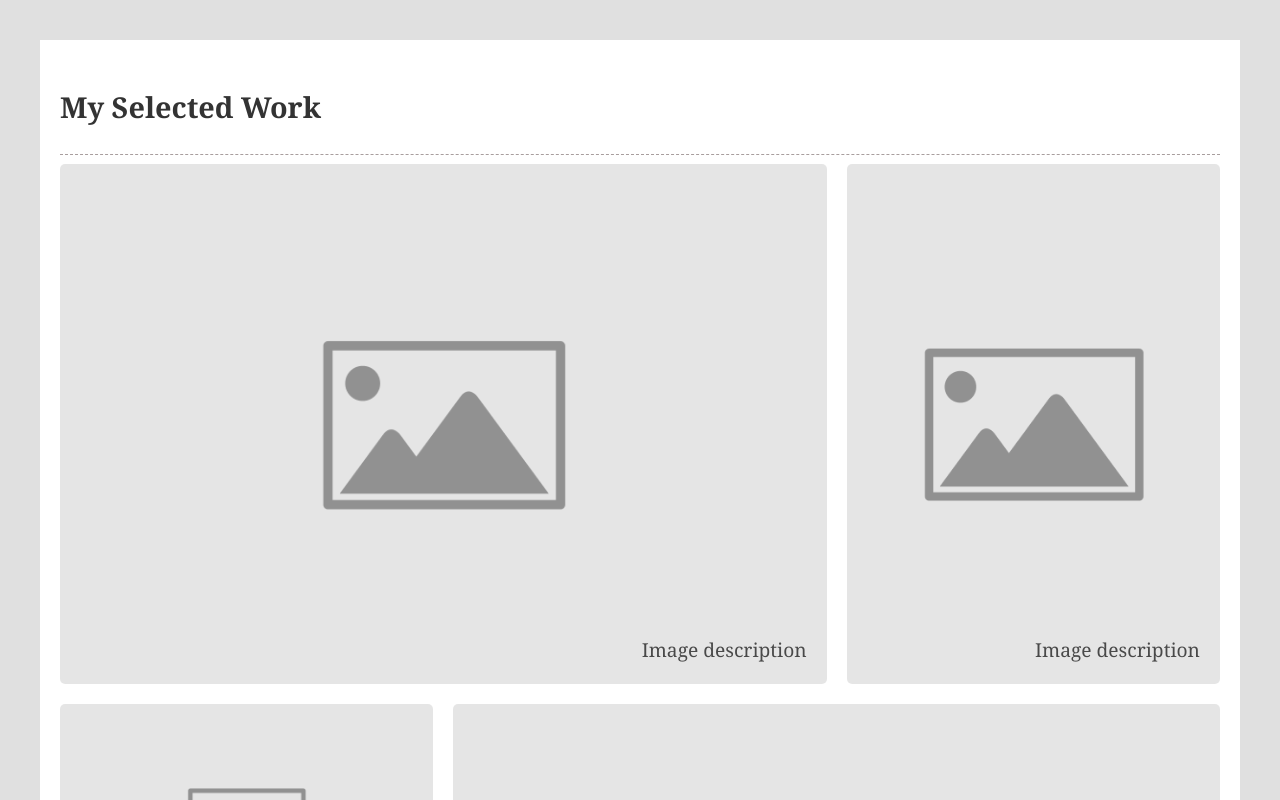
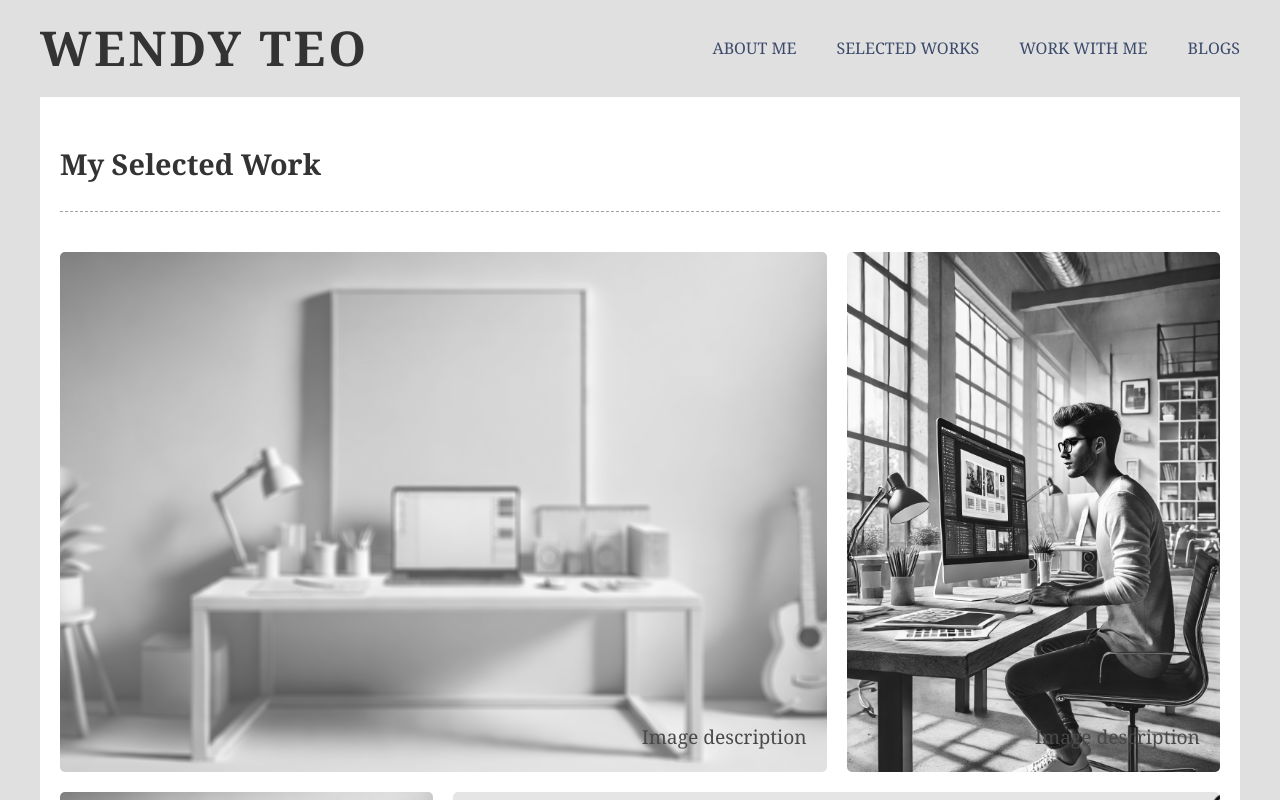
Before and after one commit to wteo/resumeWebsite2, a React (Create React App) app in the folder my-react-app/: page / in a window 1280 px wide. Shown: the top 800 px of the page. Built offline with nearby package versions, Linux system fonts and the light colour scheme; a web font is replaced by a local one.

Commit message:
Created portfolio components

```diff
--- a/my-react-app/src/App.js
+++ b/my-react-app/src/App.js
@@ -1,6 +1,9 @@
+import { useState } from 'react';
+
 import Files from './components/Files';
 import Resume from './components/Resume';
 import About from './components/About';
+import Header from './components/Header';
 import Footer from './components/Footer';
 import HeroBanner from './components/HeroBanner';
 import Experience from './components/Experience';
@@ -9,21 +12,28 @@ import Projects from './components/Projects';
 
 import './App.scss';
 
+import placeholder from './assets/placeholder.webp'
+import ContentWrapper from './ui/ContentWrapper';
+
 function App() {
+
+  const [menuOpen, setMenuOpen] = useState(false);
+
+  const toggleMenu = () => setMenuOpen(!menuOpen);
 
   return (
     <div className="App">
-      <header className="header__menu">
-      </header>
-
-      { /*
+      <Header />
+      {
+        /*
         <Files />
         <Resume />
         <HeroBanner />
         <About />
         <Experience />
         <Skills />
-            */ }
+       */
+      }
       <Projects />
       <Footer />
     </div>
--- a/my-react-app/src/components/Footer.scss
+++ b/my-react-app/src/components/Footer.scss
@@ -4,7 +4,7 @@
     text-align: left;
     font-size: 1.2rem;
     line-height: 1.6;
-    padding: 40px;
+    padding: 50px;
     background-color: $primary-bg-color;
 
     &__content {
@@ -15,8 +15,11 @@
             list-style: none;
             padding-inline-start: 0;
         }
-
-        @media (max-width: 768px) {
-        }
     }
 }
+
+@media only screen and (max-width: 650px) {
+    .footer {
+        padding: 50px 20px;
+    }
+}
--- /dev/null
+++ b/my-react-app/src/components/Header.js
@@ -0,0 +1,50 @@
+import React from 'react';
+
+import ContentWrapper from '../ui/ContentWrapper';
+
+import './Header.scss';
+
+function Header() {
+    const [menuOpen, setMenuOpen] = React.useState(false);
+
+    const toggleMenu = () => {
+        setMenuOpen(!menuOpen);
+    };
+
+    return (
+        <>
+            <header className="header">
+                <ContentWrapper>
+                    <div className="header__container">
+                        <h1 className="header__title">Wendy Teo</h1>
+                        <ul className="header__menu-list">
+                            <li className="header__menu-item">About Me</li>
+                            <li className="header__menu-item">Selected Works</li>
+                            <li className="header__menu-item">Work with Me</li>
+                            <li className="header__menu-item">Blogs</li>
+                        </ul>
+                    </div>
+                    <div className="header__mobile-bar"></div>
+                    {menuOpen ? (
+                        <span className="header__hamburger" onClick={toggleMenu}>&times;</span>
+                    ) : (
+                        <span className="header__hamburger" onClick={toggleMenu}>&#9776;</span>
+                    )}
+                </ContentWrapper>
+                {
+                    menuOpen && (
+                        <div className="header__mobile-menu">
+                            <ul className="header__mobile-menu-list">
+                                <li className="header__mobile-menu-item">About Me</li>
+                                <li className="header__mobile-menu-item">Selected Works</li>
+                                <li className="header__mobile-menu-item">Work with Me</li>
+                                <li className="header__mobile-menu-item">Read my Blogs</li>
+                            </ul>
+                        </div>
+                    )}
+            </header>
+        </>
+    );
+}
+
+export default Header;
--- /dev/null
+++ b/my-react-app/src/components/Header.scss
@@ -0,0 +1,151 @@
+@import '../sass/variables';
+
+.header {
+    padding: 10px 40px;
+
+    &__container {
+        display: flex;
+        justify-content: space-between;
+        align-items: center;
+        text-align: left;
+        text-transform: uppercase;
+    }
+
+    &__title {
+        font-weight: 900;
+        font-size: 3rem;
+        line-height: 1.6;
+        font-family: 'Georgia', 'Times New Roman';
+        letter-spacing: 3px;
+        text-transform: uppercase;
+        margin: 0;
+    }
+
+    &__menu-list {
+        display: flex;
+        list-style: none;
+        margin: 0;
+        padding: 0;
+    }
+
+    &__menu-item {
+        margin-left: 40px;
+        font-size: 1rem;
+        font-weight: 500;
+        text-decoration: none;
+        cursor: pointer;
+
+        &:hover {
+            color: $cta-color;
+        }
+    }
+
+    &__mobile-bar {
+        display: none;
+        z-index: 9000;
+        position: fixed;
+        left: 0;
+        top: 0;
+        right: 0;
+        height: 97px;
+        backdrop-filter: blur(5px);
+        background-color: $header-bar-color;
+    }
+
+    &__hamburger {
+        display: none;
+        position: fixed;
+        top: 10px;
+        right: 15px;
+        font-size: 3rem;
+        z-index: 15000;
+        padding: 7.5px 20px;
+
+        &:hover {
+            cursor: pointer;
+        }
+    }
+
+
+    &__mobile-menu {
+        display: none;
+        position: fixed;
+        top: 0;
+        bottom: 0;
+        right: 0;
+        left: 50%;
+        background-color: $alternate-bg-color;
+        margin: 0;
+        z-index: 10000;
+        text-align: left;
+        font-size: 1.5rem;
+    }
+
+    &__mobile-menu-list {
+        margin-top: 15vh;
+    }
+
+    &__mobile-menu-item {
+        padding-top: 30px;
+        list-style: none;
+
+        &:hover {
+            cursor: pointer;
+            color: $cta-color;
+        }
+    }
+
+}
+
+
+@media only screen and (max-width: 1000px) {
+
+    .header {
+
+        margin-top: 77px;
+
+        &__title {
+            position: fixed;
+            z-index: 10000;
+            top: 10px;
+        }
+
+        &__menu-list {
+            display: none;
+        }
+
+        &__mobile-bar, &__hamburger {
+            display: block;
+        }
+
+        &__mobile-menu {
+            display: block;
+        }
+    }
+
+}
+
+@media only screen and (max-width: 650px) {
+    .header {
+        padding: 0px 20px 10px;
+        margin-top: 70px;
+
+        &__title {
+            font-size: 2.0rem;
+            top: 15px;
+        }
+
+        &__mobile-bar  {
+            height: 80px;
+        }
+
+        &__hamburger {
+            top: 0px;
+            right: -5px;
+        }
+
+        &__mobile-menu {
+            left: 30%;
+        }
+    }
+}
--- a/my-react-app/src/components/Projects.js
+++ b/my-react-app/src/components/Projects.js
@@ -4,7 +4,7 @@ import ContentContainer from '../ui/ContentWrapper';
 
 import './Projects.scss';
 
-import placeholder from '../assets/placeholder.webp';
+import pen from '../assets/pen.webp';
 import office from '../assets/office.webp';
 import profile from '../assets/profile.webp';
 
@@ -20,23 +20,23 @@ function Projects() {
                     <hr />
                     <div className="projects__group">
                         <div className="projects__image-wrapper--large">
-                            <img className="projects__image" src={ placeholder } alt="project" />
+                            <img className="projects__image" src={ office } alt="project" />
                             <p className="projects__image-description">Image description</p>
                         </div>
                         <div className="projects__image-wrapper--narrow">
-                            <img className="projects__image" src={ placeholder } alt="project" />
+                            <img className="projects__image" src={ profile } alt="project" />
                             <p className="projects__image-description">Image description</p>
                         </div>
                         <div className="projects__image-wrapper">
-                            <img className="projects__image" src={ placeholder } alt="project" />
+                            <img className="projects__image" src={ office } alt="project" />
                             <p className="projects__image-description">Image description</p>
                         </div>
                         <div className="projects__image-wrapper--large">
-                            <img className="projects__image" src={ placeholder } alt="project" />
+                            <img className="projects__image" src={ pen } alt="project" />
                             <p className="projects__image-description">Image description</p>
                         </div>
                         <div className="projects__image-wrapper">
-                            <img className="projects__image" src={ placeholder } alt="project" />
+                            <img className="projects__image" src={ office } alt="project" />
                             <p className="projects__image-description">Image description</p>
                         </div>
                     </div>
--- a/my-react-app/src/components/Projects.scss
+++ b/my-react-app/src/components/Projects.scss
@@ -4,7 +4,7 @@
     text-align: left;
     font-size: 1.2rem;
     line-height: 1.6;
-    padding: 40px;
+    padding: 0px 40px 0px;
     z-index: 1;
 
     &__content {
@@ -15,6 +15,8 @@
     &__group {
         display: grid;
         grid-template-columns: 1fr 1fr 1fr;
+        margin-top: 40px;
+        margin-bottom: 40px;
         gap: 20px;
     }
 
@@ -94,7 +96,7 @@
 
 @media only screen and (max-width: 650px) {
     .projects {
-        padding: 50px 20px;
+        padding: 0px 20px 0px;
 
         &__group {
             grid-template-columns: 1fr;
--- a/my-react-app/src/components/Skills.scss
+++ b/my-react-app/src/components/Skills.scss
@@ -83,6 +83,6 @@
 
 @media only screen and (max-width: 650px) {
     .skills {
-        padding: 20px;
+        padding: 50px 20px;
     }
 }
--- a/my-react-app/src/sass/_variables.scss
+++ b/my-react-app/src/sass/_variables.scss
@@ -1,3 +1,4 @@
+$header-bar-color: #e0e0e020;
 $primary-bg-color: #E0E0E0;
 $alternate-bg-color: #ffffff;
 $primary-text-color: #3C4A6B;
```
Also changed, not shown: my-react-app/src/App.scss (line endings or trailing spaces). Lines whose indentation alone changed are shown as unchanged.
